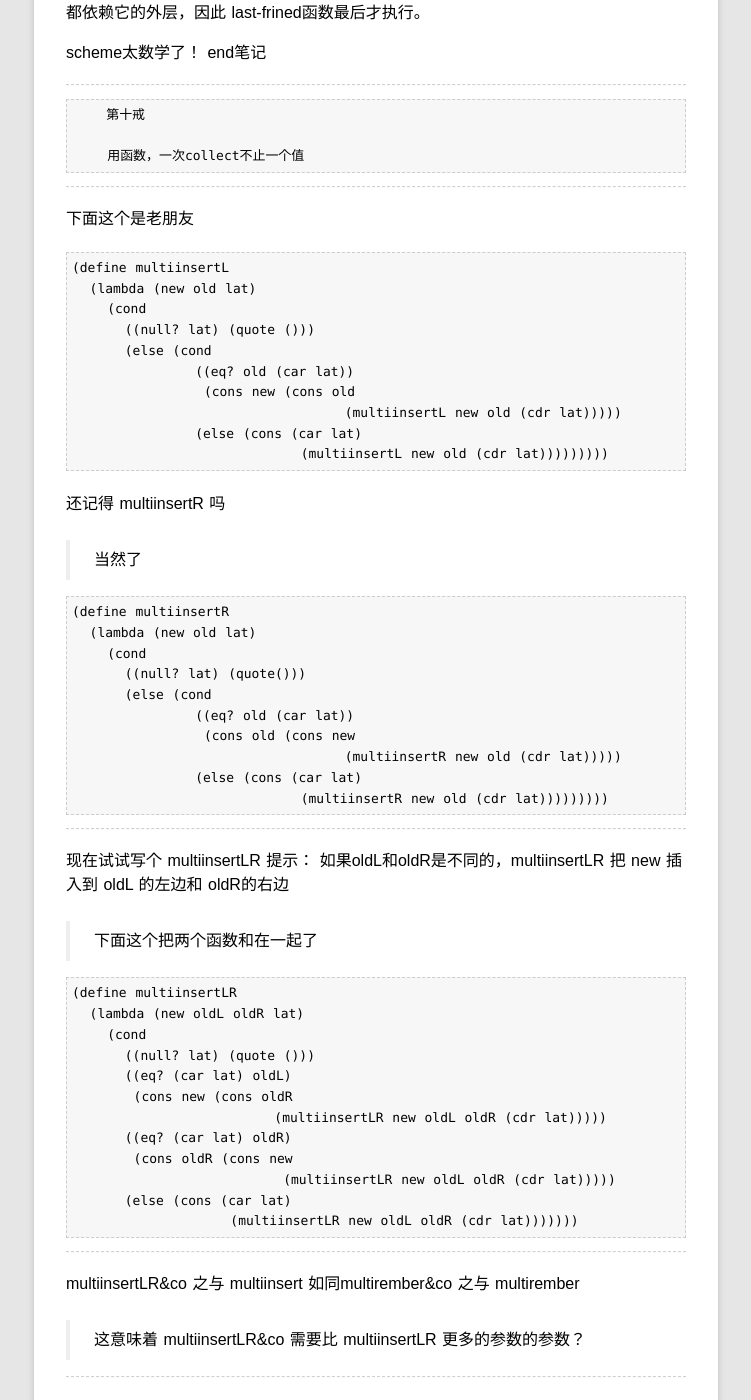
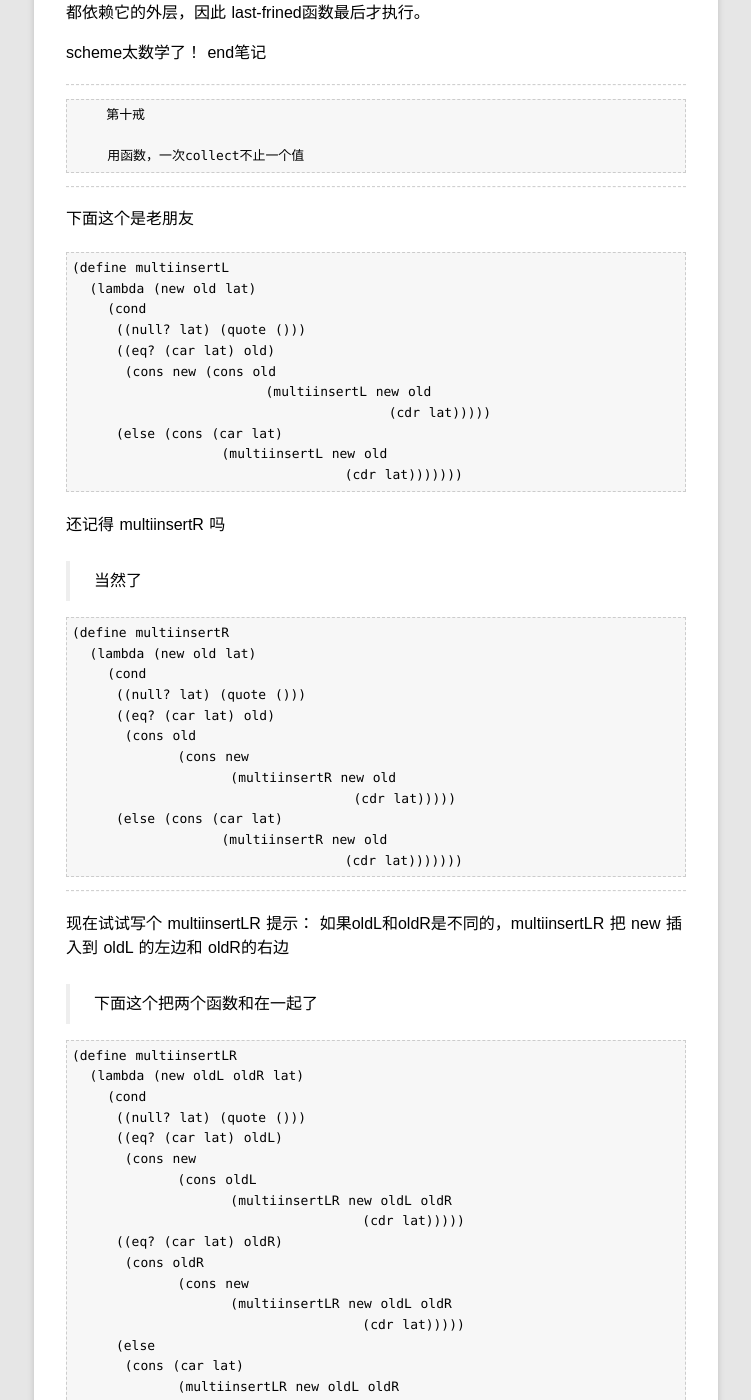
Before and after one commit to rhuichao/uternet.github.io, a Jekyll site: the page built from TLS/08.md, in a window 1280 px wide and 1400 px high, scrolled down 23054 px. Shown: the whole window, without its empty margins (264-1015 px from the left). Built offline with Jekyll 4.4.1, drawn with Linux system fonts in a browser that asks for light colours; some web fonts are replaced; Markdown is read by kramdown in place of the engine named in the settings; some of the changed text lies outside the part shown.

Commit message:
new document posted

````diff
--- a/TLS/08.md
+++ b/TLS/08.md
@@ -1277,13 +1277,14 @@
 (define multiinsertL
   (lambda (new old lat)
     (cond
-      ((null? lat) (quote ()))
-      (else (cond
-              ((eq? old (car lat))
-               (cons new (cons old
-                               (multiinsertL new old (cdr lat)))))
-              (else (cons (car lat)
-                          (multiinsertL new old (cdr lat)))))))))
+     ((null? lat) (quote ()))
+     ((eq? (car lat) old)
+      (cons new (cons old
+                      (multiinsertL new old
+                                    (cdr lat)))))
+     (else (cons (car lat)
+                 (multiinsertL new old
+                               (cdr lat)))))))
 ```
 
 还记得 multiinsertR 吗
@@ -1294,13 +1295,15 @@
 (define multiinsertR
   (lambda (new old lat)
     (cond
-      ((null? lat) (quote()))
-      (else (cond
-              ((eq? old (car lat))
-               (cons old (cons new
-                               (multiinsertR new old (cdr lat)))))
-              (else (cons (car lat)
-                          (multiinsertR new old (cdr lat)))))))))
+     ((null? lat) (quote ()))
+     ((eq? (car lat) old)
+      (cons old
+            (cons new
+                  (multiinsertR new old
+                                (cdr lat)))))
+     (else (cons (car lat)
+                 (multiinsertR new old
+                               (cdr lat)))))))
 ```
 
 ----------------------
@@ -1316,15 +1319,21 @@
 (define multiinsertLR
   (lambda (new oldL oldR lat)
     (cond
-      ((null? lat) (quote ()))
-      ((eq? (car lat) oldL)
-       (cons new (cons oldR
-                       (multiinsertLR new oldL oldR (cdr lat)))))
-      ((eq? (car lat) oldR)
-       (cons oldR (cons new
-                        (multiinsertLR new oldL oldR (cdr lat)))))
-      (else (cons (car lat)
-                  (multiinsertLR new oldL oldR (cdr lat)))))))
+     ((null? lat) (quote ()))
+     ((eq? (car lat) oldL)
+      (cons new
+            (cons oldL
+                  (multiinsertLR new oldL oldR
+                                 (cdr lat)))))
+     ((eq? (car lat) oldR)
+      (cons oldR
+            (cons new
+                  (multiinsertLR new oldL oldR
+                                 (cdr lat)))))
+     (else
+      (cons (car lat)
+            (multiinsertLR new oldL oldR
+                           (cdr lat)))))))
 ```
 
 ----------------------
@@ -1349,16 +1358,23 @@
 (define multiinsertLR&co
   (lambda (new oldL oldR lat col)
     (cond
-      ((null? lat) (col (quote () 0 0)))
-      ((eq? (car lat) oldL)
-       (multiinsertLR&co new oldL oldR (cdr lat)
-                         (lambda (newlat L R) ...)))
-      ((eq? (car lat) oldR)
-       (multiinsertLR&co new oldL oldR (cdr lat)
-                         (lambda (newlat L R) ...)))
-      (else
-       (multiinsertLR&co new oldL oldR (cdr lat)
-                         (lambda (newlat L R) ...))))))
+     ((null? lat)
+      (col (quote ()) 0 0))
+     ((eq? (car lat) oldL)
+      (multiinsertLR&co new oldL oldR
+                        (cdr lat)
+                        (lambda (newlat L R)
+                          ...)))
+     ((eq? (car lat) oldR)
+      (multiinsertLR&co new oldL oldR
+                        (cdr lat)
+                        (lambda (newlat L R)
+                          ...)))
+     (else
+      (multiinsertLR&co new oldL oldR
+                        (cdr lat)
+                        (lambda (newlat L R)
+                          ...))))))
 ```
 
 ----------------------
@@ -1404,21 +1429,25 @@
 (define multiinsertLR&co
   (lambda (new oldL oldR lat col)
     (cond
-      ((null? lat) (col (quote () 0 0)))
-      ((eq? (car lat) oldL)
-       (multiinsertLR&co new oldL oldR (cdr lat)
-                         (lambda (newlat L R)
-                           (col (cons new
-                                      (cons oldL newlat)
-                                      (add1 L) R)))))
-      ((eq? (car lat) oldR)
-       (multiinsertLR&co new oldL oldR (cdr lat)
-                         (lambda (newlat L R) ...)))
-      (else
-       (multiinsertLR&co new oldL oldR (cdr lat)
-                              (lambda (newlat L R)
-                                (col
-                                 (cons (car lat) newlat) L R)))))))
+     ((null? lat)
+      (col (quote ()) 0 0))
+     ((eq? (car lat) oldL)
+      (multiinsertLR&co new oldL oldR
+                        (cdr lat)
+                        (lambda (newlat L R)
+                          (col (cons new
+                          (cons oldL newlat))
+                          (add1 L) R))))
+     ((eq? (car lat) oldR)
+      (multiinsertLR&co new oldL oldR
+                        (cdr lat)
+                        (lambda (newlat L R)
+                          ...)))
+     (else
+      (multiinsertLR&co new oldL oldR
+                        (cdr lat)
+                        (lambda (newlat L R)
+                          ...))))))
 ```
 
 
@@ -1526,7 +1556,8 @@
 (define evens-only*&co
   (lambda (l col)
     (cond
-     ((null? l) (col (quote ()) 1 0))
+     ((null? l)
+      (col (quote ()) 1 0))
      ((atom? (car l))
       (cond
        ((even? (car l))
@@ -1536,8 +1567,10 @@
                                (x (car l) p) s))))
        (else (evens-only*&co (cdr l)
                              (lambda (newl p s)
-                               (col newl p (+ (car l) s))))))
-      (else (evens-only*&co (car l) ...))))))
+                               (col newl
+                                 p (+ (car l) s))))))
+      (else (evens-only*&co (car l)
+            ...))))))
 ```
 
 
@@ -1583,12 +1616,15 @@
 >它把list中car和cdr的结果cons到一起，然后做相应的乘积和求和。最后把值传给最开始输入的那个老collector
 
 ```
-(lambda (al ap as) ;collector of (evens-only*&co (cer l) ...)
+(lambda (al ap as)    ;collector of (evens-only*&co (cer l) ...)
   (evens-only*&co (cdr l)
-    (col (cons al dl) (× ap dp) (+ as ds))))
-```
-
->笔记：这个情形下，car l不是原子而是表，稍稍麻烦点，(car l)和(cdr l)需要分别递归得到两个部分的偶数乘积和奇数，最后对应相成和相加。
+    (lambda (dl dp ds)
+      (col (cons al dl)
+         (x ap dp)
+         (+ as ds)))))
+```
+
+>笔记：这个情形下，car l不是原子而是表，稍稍麻烦点，(car l)和(cdr l)需要分别递归得到两个部分的偶数乘积和奇数，最后对应相乘和相加。
 
 ----------------------
 
````
Also changed, not shown: other parts of TLS/08.md (+20 -10 lines).
